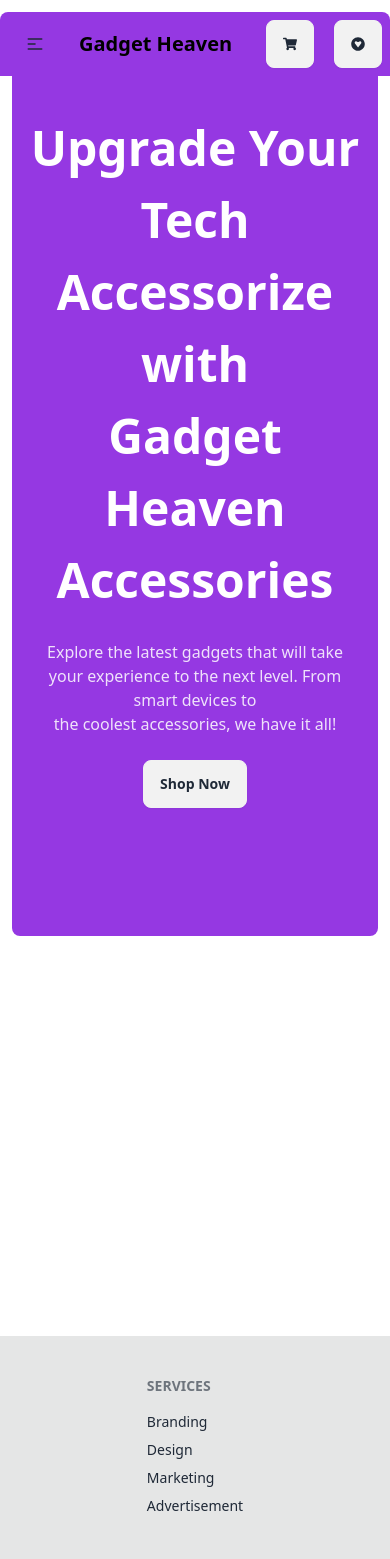
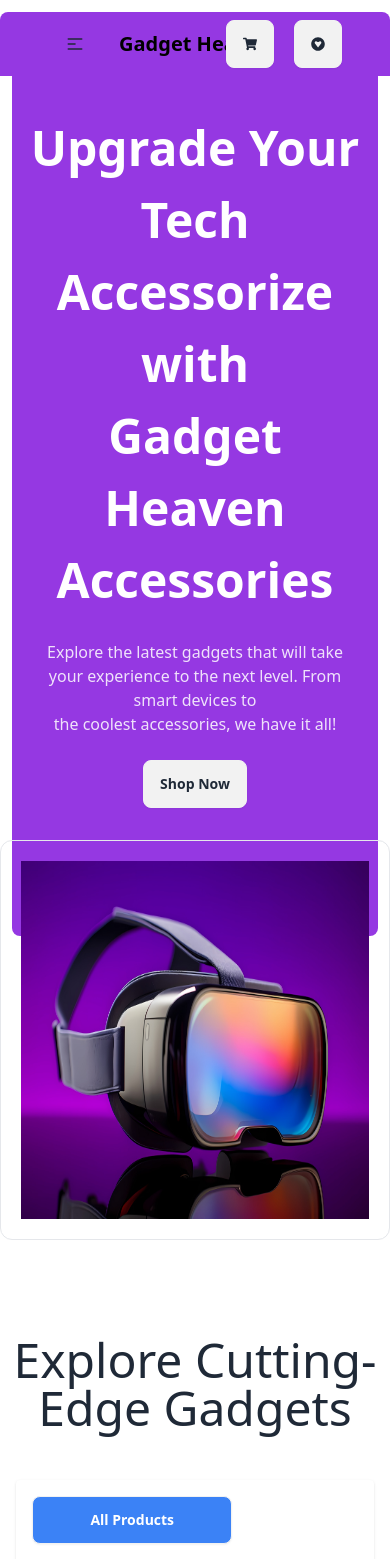
Before and after one commit to programming-hero-web-course-4/b10a8-gadget-heaven-deluardon, a React (Vite) app: page / in a window 390 px wide. Shown: the top 1559 px of the page. Built offline with nearby package versions, Linux system fonts and the light colour scheme.

Commit message:
caterory btn show

```diff
--- /dev/null
+++ b/public/categories.json
@@ -0,0 +1,30 @@
+[
+    {
+      "id": 1,
+      "category": "MacBooks"
+    },
+    {
+      "id": 2,
+      "category": "Laptops"
+
+    },
+    {
+      "id": 3,
+      "category": "Phones"
+
+    },
+    {
+      "id": 4,
+      "category": "Smart Watches"
+
+    },
+    {
+      "id": 5,
+      "category": "iPhone"
+
+    },
+    {
+      "id": 6,
+      "category": "Accessories"
+     }
+  ]
--- a/public/data.json
+++ b/public/data.json
@@ -1,5 +1,4 @@
-{
-  "products": [
+[
     {
         "product_id": 1,
         "product_title": "MacBook Air M1",
@@ -17,53 +16,69 @@
         "rating": 4.8
       },
       {
-        "product_id": 2,
-        "product_title": "MacBook Pro 14",
-        "product_image": "https://i.imghippo.com/files/ys6149Xlk.png",
-        "category": "MacBooks",
-        "price": 1999.99,
-        "description": "Powerful performance in a compact design with ProMotion display.",
+        "product_id": 37,
+        "product_title": "Fitbit Versa 4",
+        "product_image": "https://example.com/images/fitbit_versa_4.jpg",
+        "category": "Smart Watches",
+        "price": 229.95,
+        "description": "A health and fitness smartwatch with personalized insights.",
         "specification": [
-          "Apple M1 Pro chip",
-          "16GB RAM",
-          "512GB SSD",
-          "14-inch Liquid Retina XDR display"
+          "1.58-inch AMOLED display",
+          "Built-in GPS",
+          "Heart rate and sleep tracking",
+          "6+ days battery life"
         ],
         "availability": true,
-        "rating": 4.9
+        "rating": 4.6
       },
       {
-        "product_id": 3,
-        "product_title": "MacBook Pro 16",
-        "product_image": "https://i.imghippo.com/files/WsQ7058UiY.png",
-        "category": "MacBooks",
-        "price": 2499.99,
-        "description": "The ultimate MacBook for creative professionals with an expansive display.",
+        "product_id": 45,
+        "product_title": "iPhone 14 Pro",
+        "product_image": "https://example.com/images/iphone_14_pro.jpg",
+        "category": "iPhone",
+        "price": 999.99,
+        "description": "The Pro model with an advanced camera system and stunning display.",
         "specification": [
-          "Apple M1 Max chip",
-          "32GB RAM",
-          "1TB SSD",
-          "16-inch Liquid Retina XDR display"
+          "6.1-inch Super Retina XDR display",
+          "A16 Bionic chip",
+          "128GB storage",
+          "48MP triple-camera system"
         ],
         "availability": true,
-        "rating": 4.9
+        "rating": 4.8
       },
       {
-        "product_id": 4,
-        "product_title": "MacBook Air M2",
-        "product_image": "https://i.imghippo.com/files/wI8813rns.png",
-        "category": "MacBooks",
-        "price": 1199.99,
-        "description": "The thinnest MacBook with the new M2 chip and improved performance.",
+        "product_id": 35,
+        "product_title": "Samsung Galaxy Watch 5",
+        "product_image": "https://example.com/images/samsung_galaxy_watch_5.jpg",
+        "category": "Smart Watches",
+        "price": 279.99,
+        "description": "A versatile smart watch with fitness tracking and stylish design.",
         "specification": [
-          "Apple M2 chip",
-          "8GB RAM",
-          "256GB SSD",
-          "13.6-inch Retina display"
+            "1.4-inch Super AMOLED display",
+            "Wear OS powered",
+            "Heart rate and sleep monitoring",
+            "Battery life up to 40 hours"
+        ],
+        "availability": true,
+        "rating": 4.8
+    },
+      {
+        "product_id": 16,
+        "product_title": "Acer Swift 3",
+        "product_image": "https://example.com/images/acer_swift_3.jpg",
+        "category": "Laptops",
+        "price": 699.99,
+        "description": "A lightweight laptop with solid performance and great battery life.",
+        "specification": [
+            "Intel Core i5",
+            "8GB RAM",
+            "256GB SSD",
+            "14-inch FHD display"
         ],
         "availability": false,
-        "rating": 4.7
-      },
+        "rating": 4.6
+    },
       {
         "product_id": 5,
         "product_title": "MacBook Pro 13 M2",
@@ -240,22 +255,7 @@
         "availability": true,
         "rating": 4.8
     },
-    {
-        "product_id": 16,
-        "product_title": "Acer Swift 3",
-        "product_image": "https://example.com/images/acer_swift_3.jpg",
-        "category": "Laptops",
-        "price": 699.99,
-        "description": "A lightweight laptop with solid performance and great battery life.",
-        "specification": [
-            "Intel Core i5",
-            "8GB RAM",
-            "256GB SSD",
-            "14-inch FHD display"
-        ],
-        "availability": false,
-        "rating": 4.6
-    },
+
     {
         "product_id": 17,
         "product_title": "Microsoft Surface Laptop 4",
@@ -400,22 +400,7 @@
         "availability": true,
         "rating": 4.9
     },
-    {
-        "product_id": 35,
-        "product_title": "Samsung Galaxy Watch 5",
-        "product_image": "https://example.com/images/samsung_galaxy_watch_5.jpg",
-        "category": "Smart Watches",
-        "price": 279.99,
-        "description": "A versatile smart watch with fitness tracking and stylish design.",
-        "specification": [
-            "1.4-inch Super AMOLED display",
-            "Wear OS powered",
-            "Heart rate and sleep monitoring",
-            "Battery life up to 40 hours"
-        ],
-        "availability": true,
-        "rating": 4.8
-    },
+
     {
       "product_id": 36,
       "product_title": "Garmin Forerunner 245",
@@ -432,22 +417,7 @@
       "availability": true,
       "rating": 4.7
     },
-    {
-      "product_id": 37,
-      "product_title": "Fitbit Versa 4",
-      "product_image": "https://example.com/images/fitbit_versa_4.jpg",
-      "category": "Smart Watches",
-      "price": 229.95,
-      "description": "A health and fitness smartwatch with personalized insights.",
-      "specification": [
-        "1.58-inch AMOLED display",
-        "Built-in GPS",
-        "Heart rate and sleep tracking",
-        "6+ days battery life"
-      ],
-      "availability": true,
-      "rating": 4.6
-    },
+
     {
       "product_id": 38,
       "product_title": "Amazfit GTR 4",
@@ -561,22 +531,7 @@
       "availability": true,
       "rating": 4.8
     },
-    {
-      "product_id": 45,
-      "product_title": "iPhone 14 Pro",
-      "product_image": "https://example.com/images/iphone_14_pro.jpg",
-      "category": "iPhone",
-      "price": 999.99,
-      "description": "The Pro model with an advanced camera system and stunning display.",
-      "specification": [
-        "6.1-inch Super Retina XDR display",
-        "A16 Bionic chip",
-        "128GB storage",
-        "48MP triple-camera system"
-      ],
-      "availability": true,
-      "rating": 4.8
-    },
+
     {
       "product_id": 46,
       "product_title": "iPhone 14",
@@ -658,4 +613,3 @@
       "rating": 4.6
     }
   ]
-}
--- /dev/null
+++ b/src/Page/Card.jsx
@@ -0,0 +1,26 @@
+const Card = ({ data }) => {
+  // console.log(data);
+  console.log(Object.keys(data));
+  const {product_id, product_title, product_image, category, price, description, specification, availability, rating}=data;
+
+  return (
+    <div className="card card-compact shadow-xl p-3 bg-[#FFF] ">
+      <figure className=" ">
+        <img className="h-[300px] w-[300px] p-3 rounded-lg bg-[#D9D9D9]
+        "
+          src={product_image}
+          alt="Shoes"
+        />
+      </figure>
+      <div className="card-body">
+        <h2 className="card-title">{product_title}</h2>
+        <p>Price:{price}k</p>
+        <div className="card-actions mt-3">
+          <button className="btn btn-primary">View Details</button>
+        </div>
+      </div>
+    </div>
+  );
+};
+
+export default Card;
--- /dev/null
+++ b/src/Page/Category.jsx
@@ -0,0 +1,43 @@
+import PropTypes from 'prop-types';
+import { Link} from 'react-router-dom';
+
+const category = ({ category }) => {
+
+
+
+    if (!Array.isArray(category)) {
+        return <div>No categories available.</div>;
+    }
+
+    return (
+        <div className="bg-white p-4 rounded shadow">
+            <Link
+                to="/"
+                className={`btn w-[200px] ${location.pathname === '/' ? 'bg-blue-500 text-white' : 'bg-gray-200'}`}
+            >
+                All Products
+            </Link>
+
+            {category.map((category) => (
+                <Link key={category.id} to={`/category/${category.category}`}>
+                    <button
+                        className={`btn flex w-[200px] mt-4 ${location.pathname === `/category/${category.category}` ? 'bg-blue-500 text-white' : 'bg-gray-200'}`}
+                    >
+                        {category.category}
+                    </button>
+                </Link>
+            ))}
+        </div>
+    );
+};
+
+category.propTypes = {
+    category: PropTypes.arrayOf(
+        PropTypes.shape({
+            id: PropTypes.string.isRequired,
+            category: PropTypes.string.isRequired,
+        })
+    ).isRequired,
+};
+
+export default category;
--- a/src/Page/Home.jsx
+++ b/src/Page/Home.jsx
@@ -1,11 +1,20 @@
+import { Outlet, useLoaderData } from "react-router-dom";
 import HomeCover from "./HomeCover";
+import Category from "./Category";
+
+
 
 const Home = () => {
+    const category=useLoaderData();
+
+
+
   return (
     <>
+      <div>
         <div className="relative">
-        <div className="bg-[#9538E2] pt-5 pb-28 mx-3 rounded-b-lg  ">
-          <div className="hero ">
+          <div className="bg-[#9538E2] pt-5 pb-28 mx-3 rounded-b-lg">
+            <div className="hero">
               <div className="hero-content text-center">
                 <div className="">
                   <h1 className="text-5xl font-bold text-white leading-[72px]">
@@ -17,13 +26,27 @@
                     the next level. From smart devices to <br /> the coolest
                     accessories, we have it all!
                   </p>
-                <button className="btn ">Shop Now</button>
+                  <button className="btn">Shop Now</button>
                 </div>
               </div>
             </div>
-        </div >
+          </div>
           <div className="relative bottom-24">
-            <HomeCover></HomeCover>
+            <HomeCover />
+          </div>
+        </div>
+        <div>
+          <h1 className="text-center text-5xl font-medium pb-7">
+            Explore Cutting-Edge Gadgets
+          </h1>
+          <div className="py-5 w-11/12 mx-auto flex flex-col md:flex-row gap-12">
+            <div className="">
+            <Category key={category.id} category={category}></Category>
+            </div>
+            <div className="">
+            <Outlet></Outlet>
+            </div>
+          </div>
         </div>
       </div>
     </>
--- a/src/Page/HomeCover.jsx
+++ b/src/Page/HomeCover.jsx
@@ -2,8 +2,8 @@
 
 const HomeCover = () => {
     return (
-        <div className="banner w-9/12 h-[400px] mx-auto">
-            {/* <img className="w-9/12 h-[400px] mx-auto" src="/public/banner.jpg" alt="" /> */}
+        <div className="">
+            <img className="w-[800px] h-[400px] mx-auto rounded-xl border p-5" src="/public/banner.jpg" alt="" />
         </div>
     );
 };
--- a/src/Page/Navber.jsx
+++ b/src/Page/Navber.jsx
@@ -9,8 +9,8 @@
 
   return (
     <div
-      className={`md:px-10 mx-auto ${
-        isHome ? "bg-[#9538E2] mx-3 rounded-t-lg" : isStatistics ? "bg-white" : "bg-gray-100"
+      className={`md:mx-3 mx-auto ${
+        isHome ? "bg-[#9538E2] rounded-t-lg mx-3 px-10" : isStatistics ? "bg-white" : "bg-gray-100"
       }`}>
       <div className="navbar mt-3">
         <div className="navbar-start">
--- /dev/null
+++ b/src/Page/ProductCategory.jsx
@@ -0,0 +1,68 @@
+import { useLoaderData, useParams } from "react-router-dom";
+import Card from "./Card";
+import { useEffect, useState, useRef } from "react";
+
+const ProductCategory = () => {
+    const data = useLoaderData();
+    const { category } = useParams();
+    const [filteredData, setFilteredData] = useState([]);
+    const [showAll, setShowAll] = useState(false);
+    const productSectionRef = useRef(null);
+    const endOfProductsRef = useRef(null);
+
+    useEffect(() => {
+        const newData = category ? data.filter(item => item.category === category) : data;
+        setFilteredData(newData);
+        setShowAll(false);
+    }, [data, category]);
+
+    const displayedItems = showAll ? filteredData : filteredData.slice(0, 6);
+
+    const handleToggleShow = () => {
+        setShowAll(prev => !prev);
+
+        if (!showAll) {
+            console.log("Showing all products");
+            scrollToProductSection();
+        } else {
+            scrollToProductSection();
+        }
+    };
+
+    const scrollToProductSection = () => {
+        productSectionRef.current?.scrollIntoView({
+            behavior: "smooth",
+            block: "start",
+        });
+    };
+
+    return (
+        <div ref={productSectionRef} className="product-section">
+            {filteredData.length === 0 ? ( // Check if there are no products
+                <div className="text-center">
+                    <p className="text-lg">No products found. Please check again.</p>
+                </div>
+            ) : (
+                <>
+                    <div className="grid grid-cols-1 md:grid-cols-2 lg:grid-cols-3 gap-12">
+                        {displayedItems.map(item => (
+                            <Card key={item.id} data={item} />
+                        ))}
+                    </div>
+                    <div ref={endOfProductsRef}></div>
+                    <div className="text-center mt-4">
+                        <button
+                            className="btn"
+                            onClick={handleToggleShow}
+                            aria-label={showAll ? "Show less products" : "Show all products"}
+                        >
+                            {showAll ? "Show Less" : "Show All"}
+                        </button>
+                    </div>
+                </>
+            )}
+        </div>
+    );
+};
+
+export default ProductCategory;
```
Also changed, not shown: src/Page/NotFound.jsx (added, +12 -0 lines), src/Routes/Routes.jsx (+31 -15 lines). Lines whose indentation alone changed are shown as unchanged.
